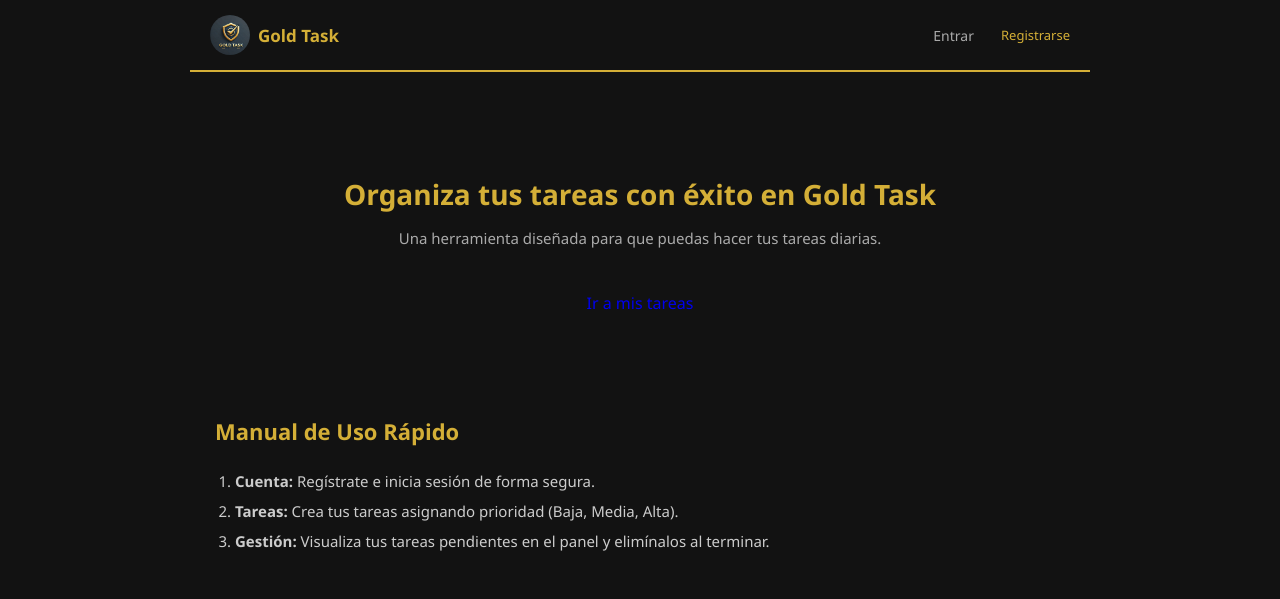
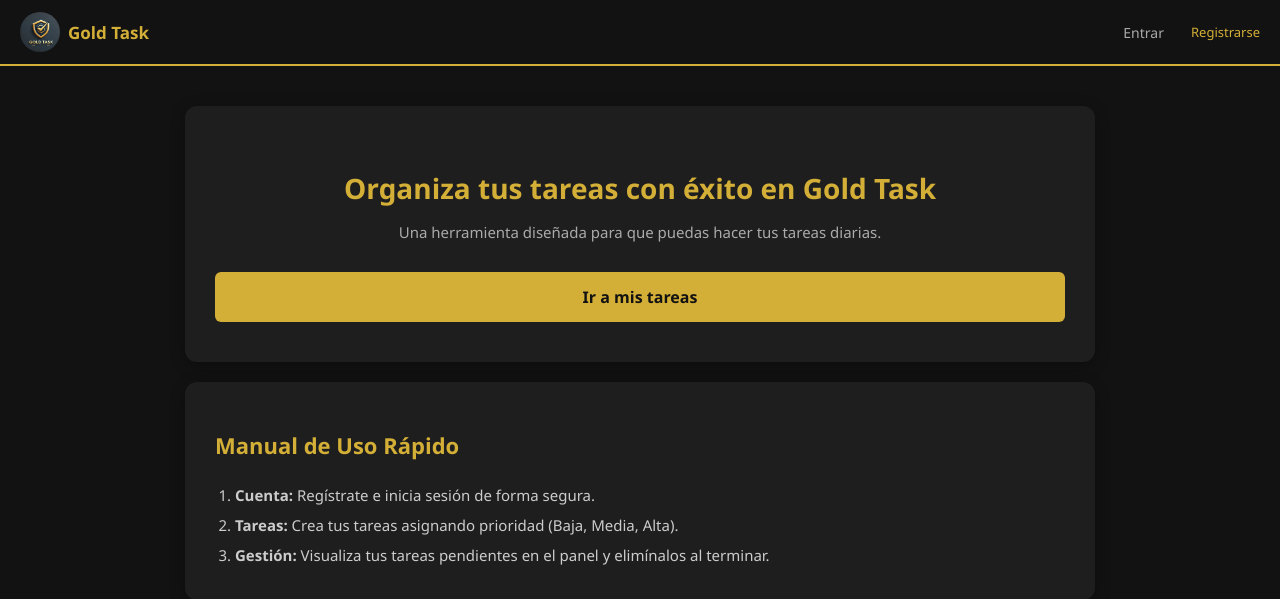
Before and after one commit to JohanFF/gold_task_flask, a Flask app: page / in a window 1280 px wide. Shown: the top 599 px of the page. Run offline with Flask 3, Linux system fonts and the light colour scheme.

Commit message:
Corregir estilos del boton cta y ancho del header

```diff
--- a/static/css/style.css
+++ b/static/css/style.css
@@ -17,13 +17,12 @@
     display: flex;
     justify-content: space-between;
     align-items: center;
-    max-width: 900px;      /* 👈 Iguala el ancho máximo del contenido principal (main) */
-    margin: 0 auto;        /* 👈 Lo centra perfectamente en la pantalla */
-    padding: 15px 20px;    /* 👈 Espaciado interno equilibrado */
+    width: 100%;
+    padding: 12px 20px;
     background-color: #121212;
-    border-bottom: 2px solid #d4af37; /* Línea dorada */
+    border-bottom: 2px solid #d4af37; /* Línea dorada de extremo a extremo */
     flex-wrap: nowrap;
-
+}
 .brand {
     display: flex;
     align-items: center;
@@ -152,13 +151,13 @@
 button, .btn-cta {
     width: 100%;
     padding: 12px;
-    background-color: #d4af37;
+    background-color: #d4af37 !important;
     border: none;
     border-radius: 6px;
-    color: #121212;
+    color: #121212 !important; /* Fuerza el color oscuro para que no se vea morado */
     font-weight: bold;
     cursor: pointer;
-    text-decoration: none;
+    text-decoration: none !important;
     display: block;
     text-align: center;
 }
```
